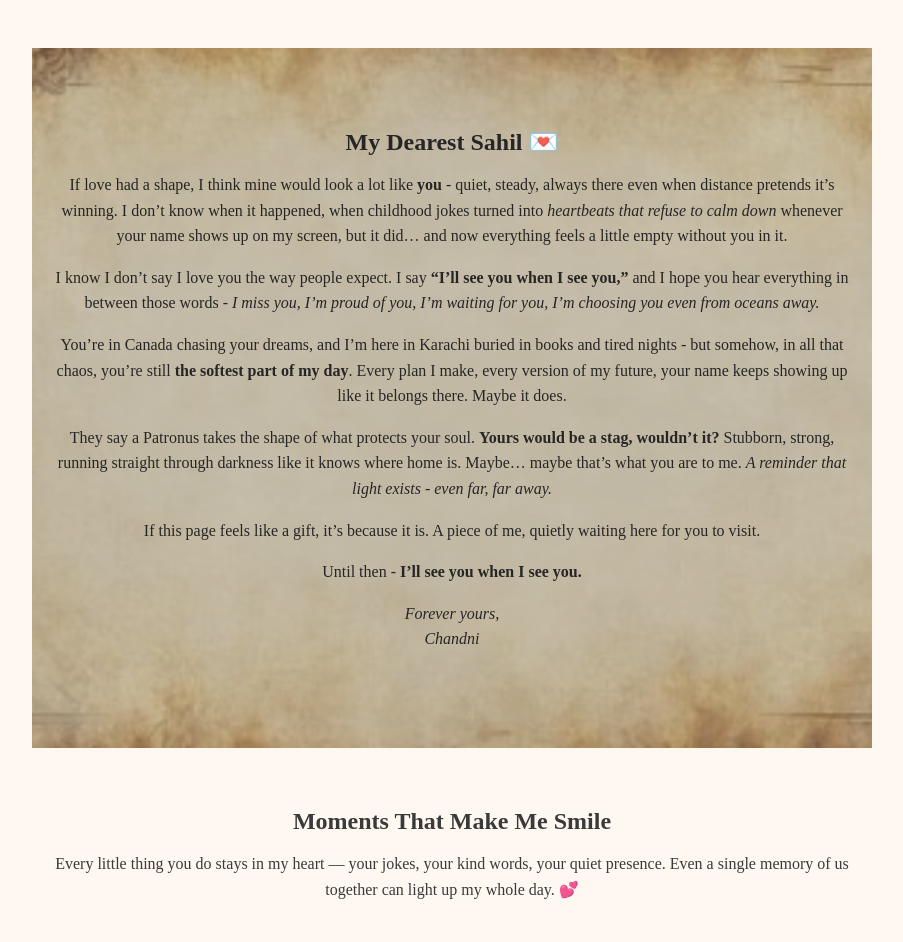
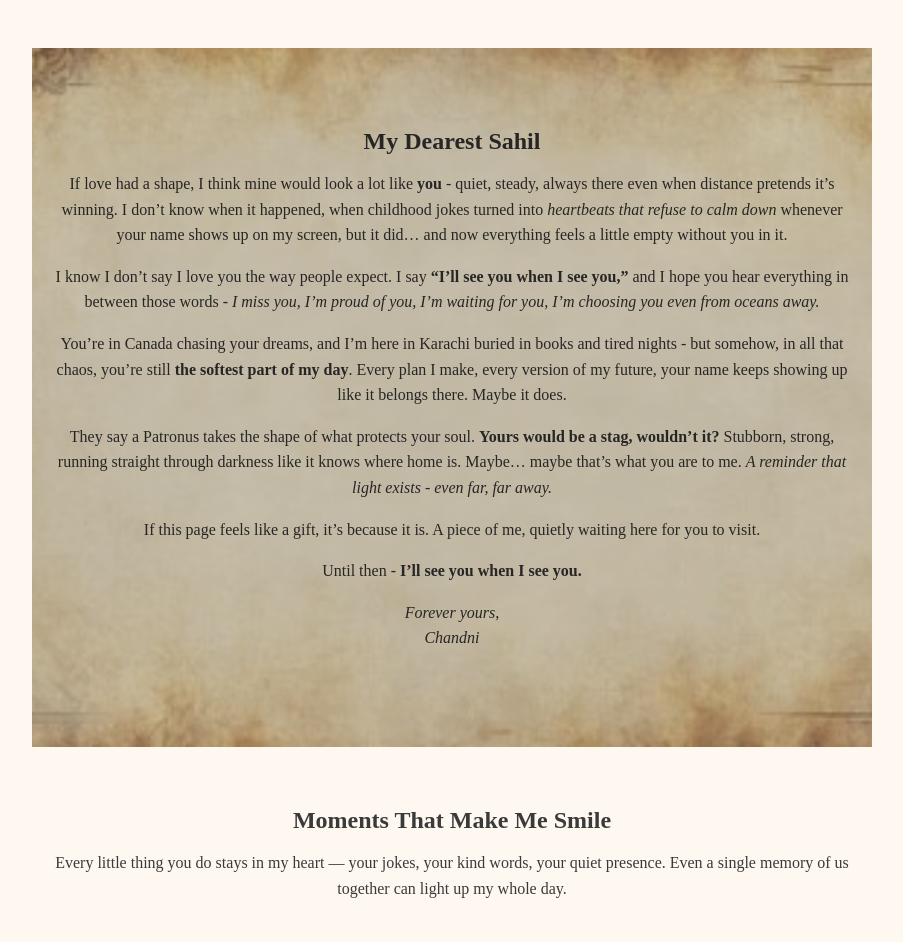
Before and after one commit to Shubhamf0073/happybirthdaysahil, a Next.js app: page / in a window 1280 px wide. Shown: the part 1130-2072 px from the top of the page, without its empty margins (188-1091 px from the left). Built offline with nearby package versions, Linux system fonts and the light colour scheme.

Commit message:
Final touches

```diff
--- a/components/Footer.js
+++ b/components/Footer.js
@@ -38,7 +38,8 @@ return (
 <FooterSection>
 <p>To Sahil, may your day be as magical as you are.</p>
 <p>Thank you for being the light in my story.</p>
-<p>Forever yours, Chandni ❤️</p>
+<p><strong>I'll see you when I see you</strong></p>
+<p><em>Forever yours,<br/>Chandni</em></p>
 </FooterSection>
 );
 }
--- a/components/Letter.js
+++ b/components/Letter.js
@@ -52,7 +52,7 @@ animation: ${fadeUp} 0.8s ease forwards;
 export default function Letter() {
   return (
     <Section>
-      <h2>My Dearest Sahil 💌</h2>
+      <h2>My Dearest Sahil</h2>
 
       <p>
         If love had a shape, I think mine would look a lot like <strong>you</strong> - quiet, steady, always there even when distance pretends it’s winning. I don’t know when it happened, when childhood jokes turned into <em>heartbeats that refuse to calm down</em> whenever your name shows up on my screen, but it did… and now everything feels a little empty without you in it.
--- a/pages/index.js
+++ b/pages/index.js
@@ -11,9 +11,9 @@ return (
 <Hero />
 <Gallery />
 <Letter />
-<ExtraSection title="Moments That Make Me Smile" content="Every little thing you do stays in my heart — your jokes, your kind words, your quiet presence. Even a single memory of us together can light up my whole day. 💕" />
+<ExtraSection title="Moments That Make Me Smile" content="Every little thing you do stays in my heart — your jokes, your kind words, your quiet presence. Even a single memory of us together can light up my whole day." />
 <Poem />
-<ExtraSection title="Promises for You" content="I promise to always keep your heart safe, to cheer for your dreams, and never let distance make us forget the magic we share. 🌹" />
+<ExtraSection title="Promises for You" content="I promise to always keep your heart safe, to cheer for your dreams, and never let distance make us forget the magic we share." />
 <Footer />
 </>
 );
```
